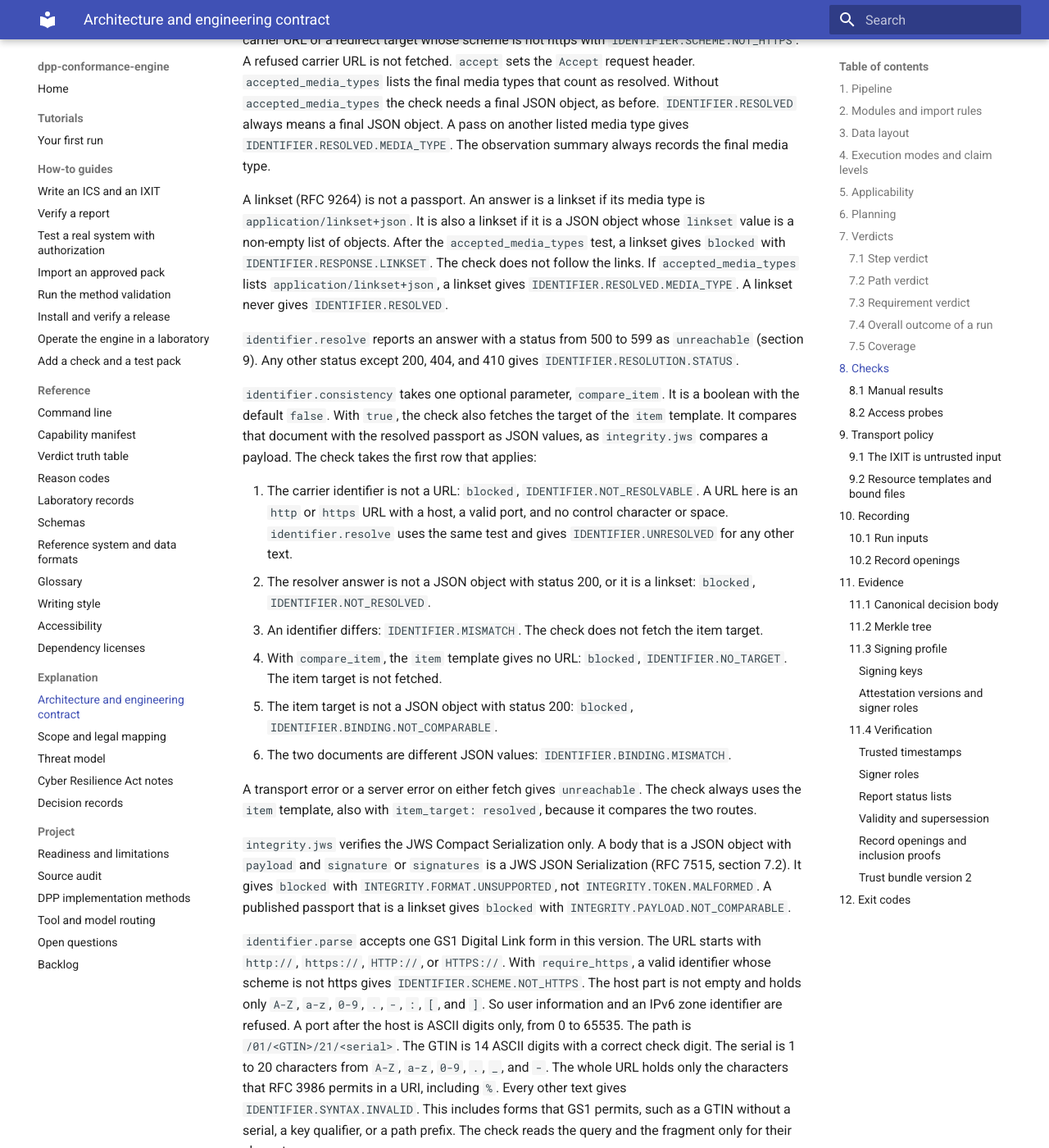
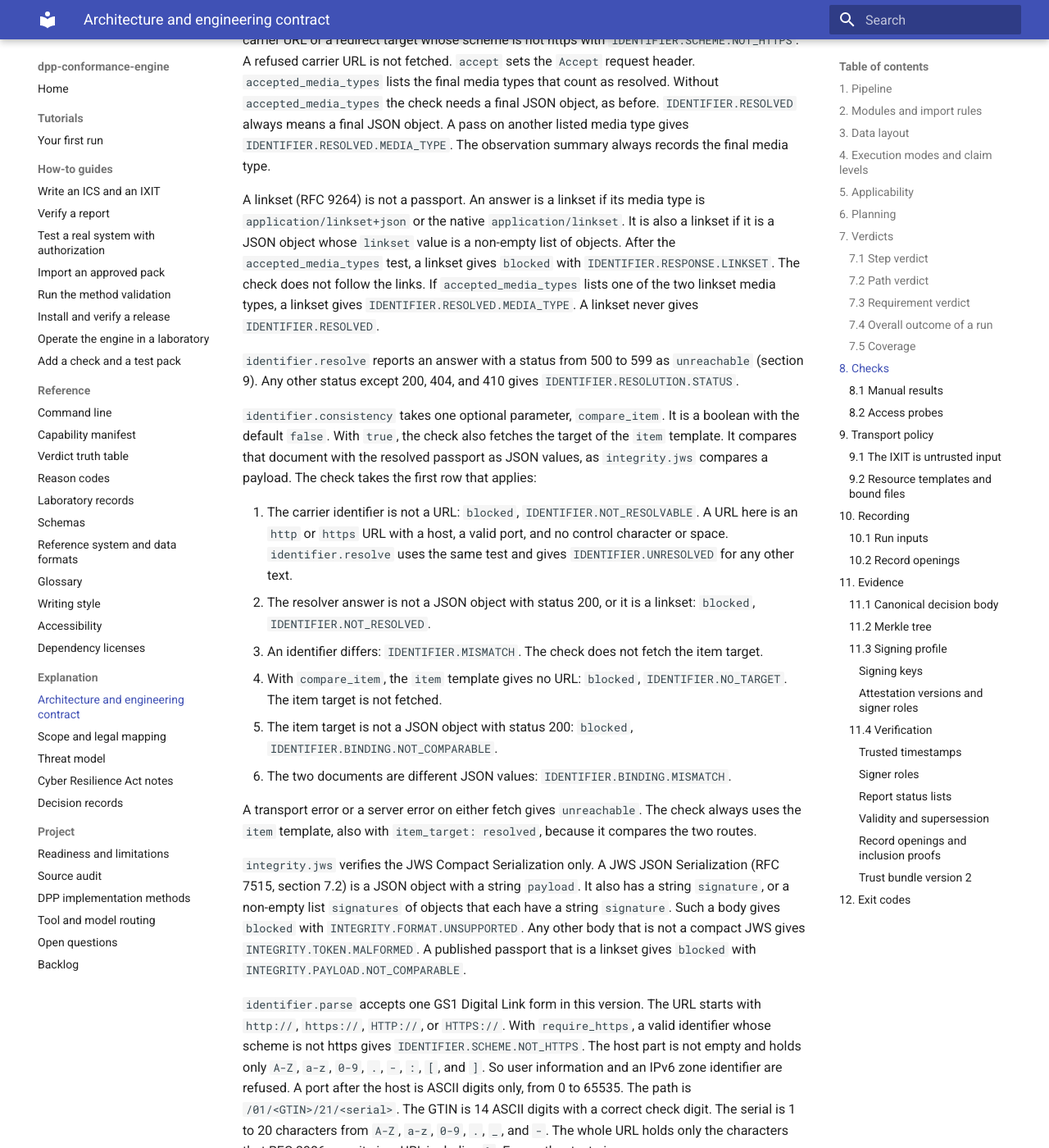
Before and after one commit to hadijannat/dpp-conformance-engine, an MkDocs documentation site: the page built from docs/explanation/architecture.md, in a window 1280 px wide and 1400 px high, scrolled down 11219 px. Shown: the whole window at 82% size. Built offline with MkDocs 1.6.1 and Material for MkDocs 9.7.7, drawn with Linux system fonts in a browser that asks for light colours; the version menu is left out.

Commit message:
fix(adapters): apply review findings
integrity.jws now reads a body as a JWS JSON serialization only when the
member types match RFC 7515, section 7.2. The payload is a string. The
signature is a string, or signatures is a non-empty list of objects with a
string signature. Any other JSON object stays INTEGRITY.TOKEN.MALFORMED, so
a broken token of the system under test is a fail, not an engine limit.

is_linkset also accepts the native RFC 9264 media type application/linkset.
The same linkset in either format now gives IDENTIFIER.RESPONSE.LINKSET.
An accepted_media_types list with either linkset type keeps the media type
pass. Architecture section 8 states both rules.

OD-04 and OD-05 stay honest-state defaults. The owner may change them.

Co-Authored-By: Claude Opus 5.5 <noreply@anthropic.com>

```diff
--- a/docs/explanation/architecture.md
+++ b/docs/explanation/architecture.md
@@ -361,10 +361,11 @@ always means a final JSON object. A pass on another listed media type gives
 `IDENTIFIER.RESOLVED.MEDIA_TYPE`. The observation summary always records the final media type.
 
 A linkset (RFC 9264) is not a passport. An answer is a linkset if its media type is
-`application/linkset+json`. It is also a linkset if it is a JSON object whose `linkset` value is a
-non-empty list of objects. After the `accepted_media_types` test, a linkset gives `blocked`
-with `IDENTIFIER.RESPONSE.LINKSET`. The check does not follow the links. If
-`accepted_media_types` lists `application/linkset+json`, a linkset gives
+`application/linkset+json` or the native `application/linkset`. It is also a linkset if it is a
+JSON object whose `linkset` value is a non-empty list of objects. After the
+`accepted_media_types` test, a linkset gives `blocked` with `IDENTIFIER.RESPONSE.LINKSET`. The
+check does not follow the links. If `accepted_media_types` lists one of the two linkset media
+types, a linkset gives
 `IDENTIFIER.RESOLVED.MEDIA_TYPE`. A linkset never gives `IDENTIFIER.RESOLVED`.
 
 `identifier.resolve` reports an answer with a status from 500 to 599 as `unreachable` (section 9).
@@ -390,9 +391,11 @@ payload. The check takes the first row that applies:
 A transport error or a server error on either fetch gives `unreachable`. The check always uses
 the `item` template, also with `item_target: resolved`, because it compares the two routes.
 
-`integrity.jws` verifies the JWS Compact Serialization only. A body that is a JSON object with
-`payload` and `signature` or `signatures` is a JWS JSON Serialization (RFC 7515, section 7.2).
-It gives `blocked` with `INTEGRITY.FORMAT.UNSUPPORTED`, not `INTEGRITY.TOKEN.MALFORMED`. A
+`integrity.jws` verifies the JWS Compact Serialization only. A JWS JSON Serialization (RFC 7515,
+section 7.2) is a JSON object with a string `payload`. It also has a string `signature`, or a
+non-empty list `signatures` of objects that each have a string `signature`. Such a body gives
+`blocked` with `INTEGRITY.FORMAT.UNSUPPORTED`. Any other body that is not a compact JWS gives
+`INTEGRITY.TOKEN.MALFORMED`. A
 published passport that is a linkset gives `blocked` with `INTEGRITY.PAYLOAD.NOT_COMPARABLE`.
 
 `identifier.parse` accepts one GS1 Digital Link form in this version. The URL starts with
```
Also changed, not shown: 3 other files.
